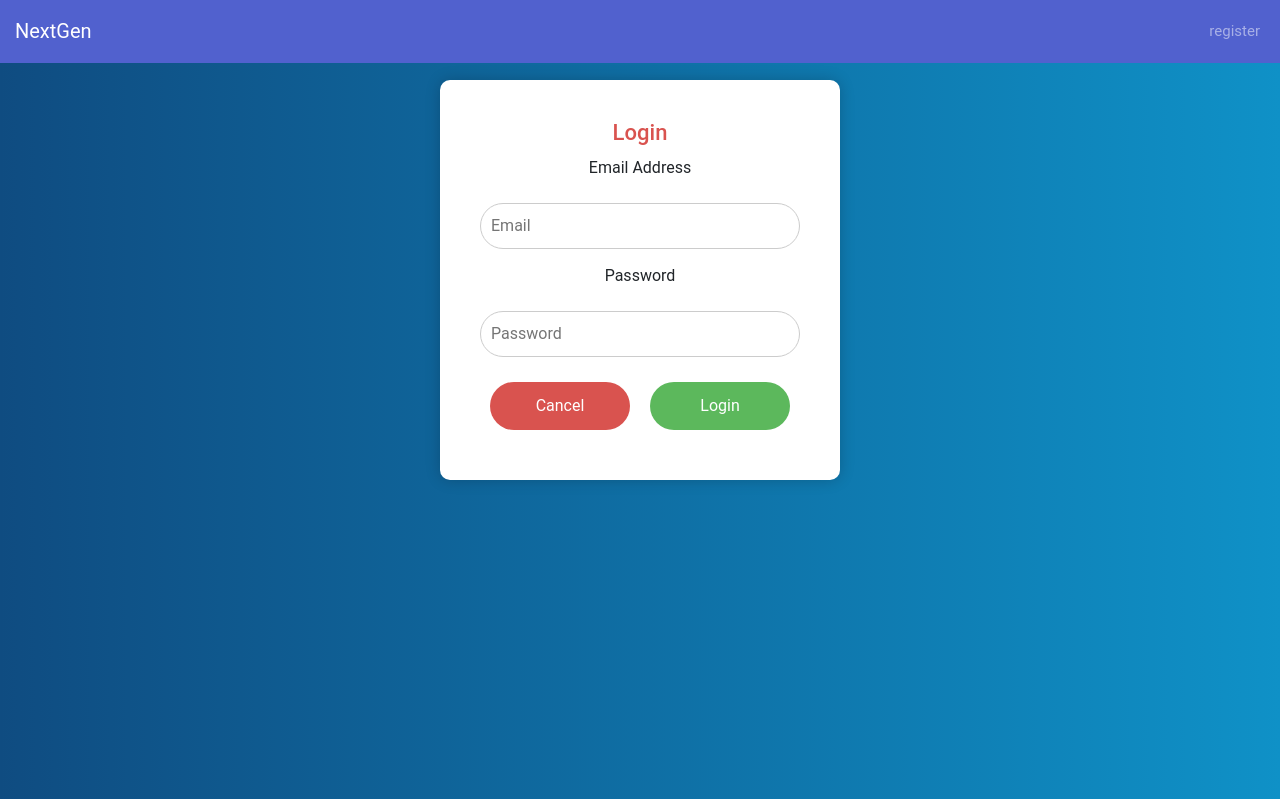
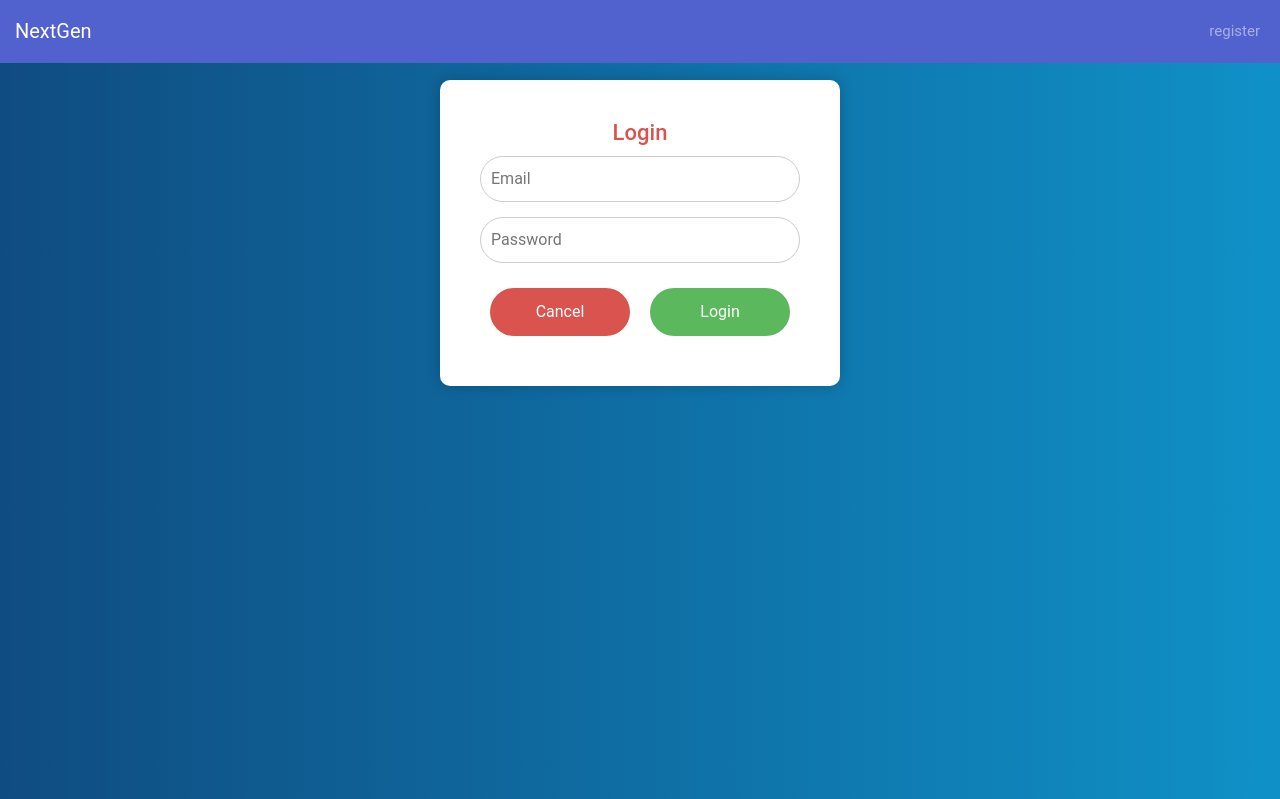
Before and after one commit to vijaykumarmokka/mentalhealth, a Flask app: page /login in a window 1280 px wide. Shown: the top 799 px of the page. Run offline with Flask 3, Linux system fonts and the light colour scheme; parts of the project's set-up code (start-up, migrations or seed data) failed here and were passed over; some libraries are stand-ins or nearby versions.

Commit message:
Update login.html

```diff
--- a/app/templates/login.html
+++ b/app/templates/login.html
@@ -88,10 +88,9 @@
             <h2>Login</h2>
             <form method="POST">
                 {{ form.hidden_tag() }}
-                <label for="email">Email Address</label><!-- This generates the CSRF token -->
-                <input type="email" placeholder="Email" name="email" required>
-                <label for="password">Password</label>
-                <input type="password" placeholder="Password" name="password" required>
+                <input type="email" placeholder="Email" name="email" aria-label="Email Address" required>
+
+                <input type="password" placeholder="Password" name="password" aria-label="Password" required>
 
                 <div class="button-container">
                     <button type="button" class="btn btn-cancel" onclick="window.location.href='{{ url_for('main.home') }}'">Cancel</button>
```
